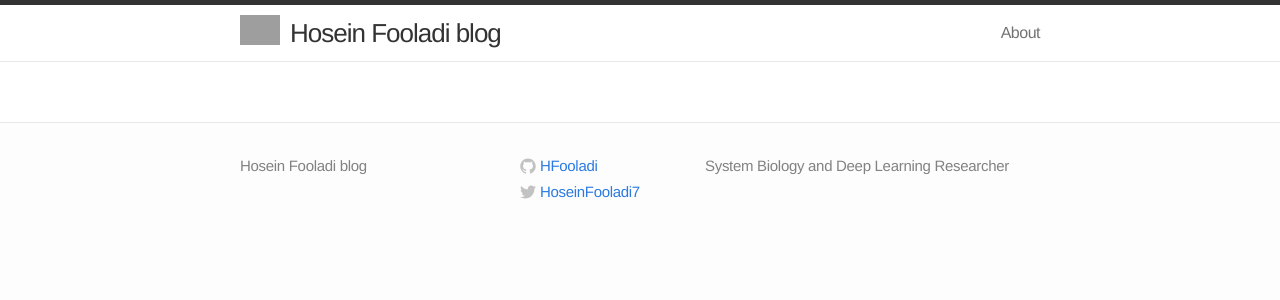
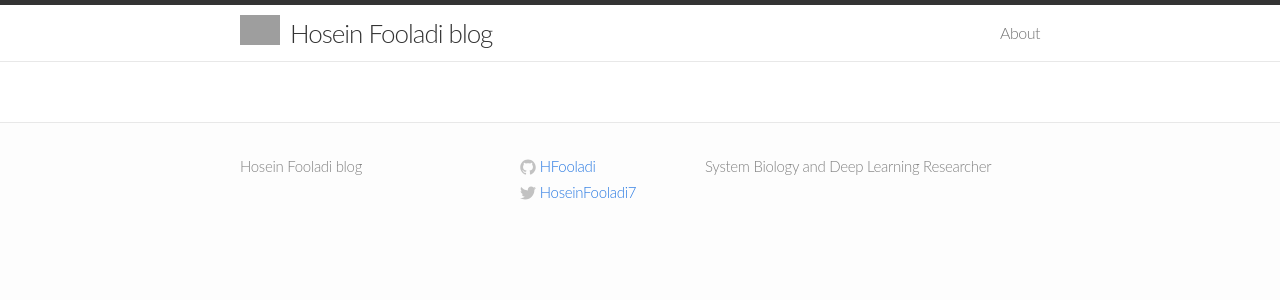
Before and after one commit to HFooladi/HFooladi.github.io, a Jekyll site: the page built from index.html, in a window 1280 px wide. Shown: the top 300 px of the page. Built offline with Jekyll 4.4.1, drawn with Linux system fonts in a browser that asks for light colours; grey boxes are pictures that could not be loaded.

Commit message:
Update main.css

```diff
--- a/css/main.css
+++ b/css/main.css
@@ -9,7 +9,7 @@
 html, body { height: 100%; }
 
 body {
-  font-family:'CMS', 'Droid Sans', Helvetica, Arial, sans-serif;
+  font-family:Lato, 'Droid Sans', Helvetica, Arial, sans-serif;
   font-size: 16px;
   line-height: 1.75;
   font-weight: 300;
```
